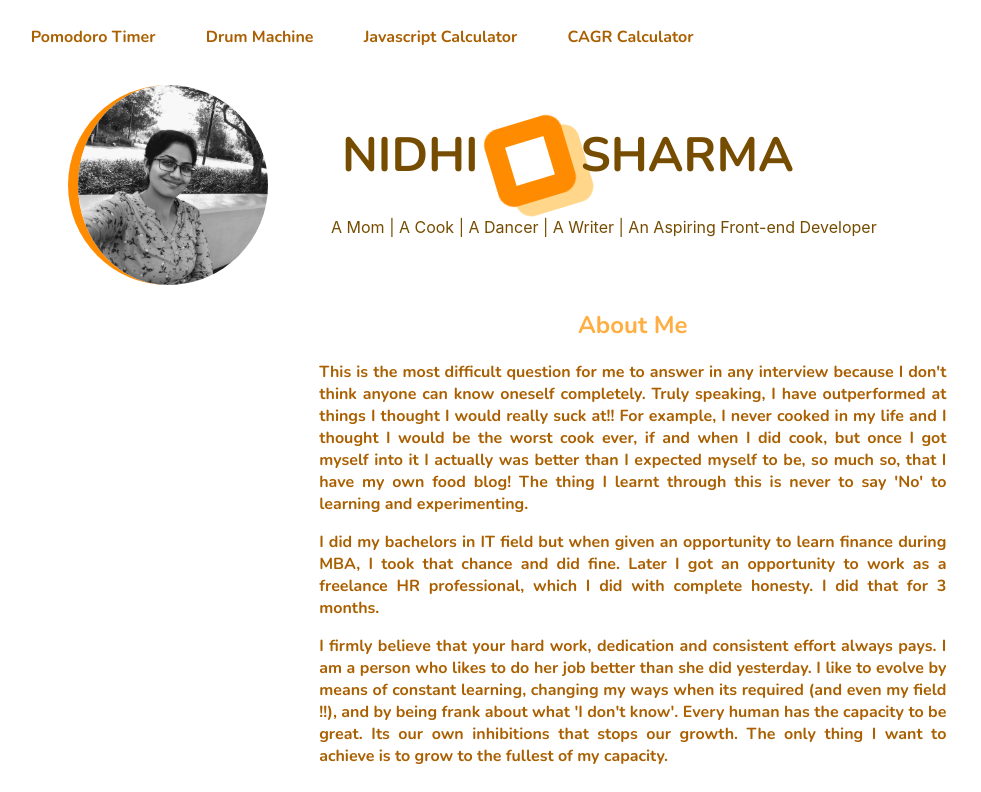
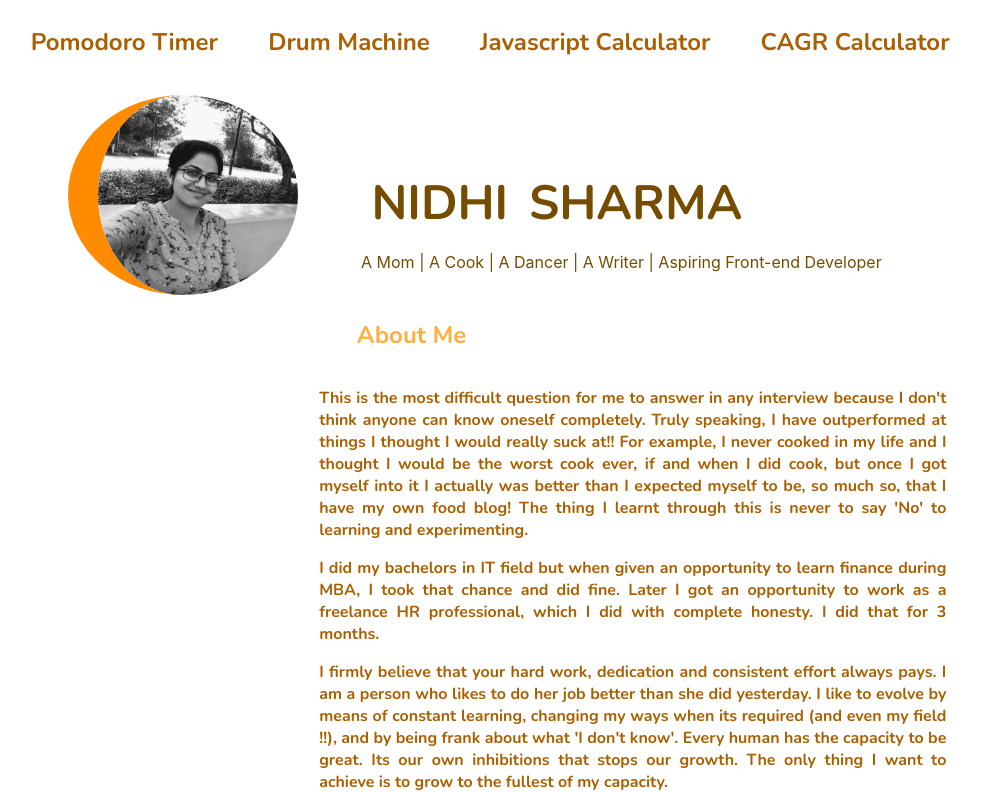
Before and after one commit to nidhidsharma08121988/nidhipsharmawebsite, a React (Create React App) app: page / in a window 1280 px wide. Shown: the top 792 px of the page, without its empty margins (20-1001 px from the left). Built offline with nearby package versions, Linux system fonts and the light colour scheme.

Commit message:
removed animation

```diff
--- a/src/App.css
+++ b/src/App.css
@@ -28,7 +28,7 @@ a {
 	text-decoration: none;
 	color: #aa6000;
 	font-family: Nunito;
-	font-size: 1rem;
+	font-size: 1.5rem;
 }
 .projName:hover {
 	/* 	animation: name duration timing-function delay iteration-count direction fill-mode play-state; */
@@ -51,9 +51,7 @@ a {
 }
 
 .name {
-
 	font-family: Nunito;
-	z-index: 1;
 	color: #754c00;
 	font-size: 3rem;
 	margin-top: 1px;
@@ -67,11 +65,12 @@ a {
 	align-content: center;
 	justify-content: center;
 	align-items: center;
-  background-color: darkorange;
-  z-index: -1;
+	text-align: center;
+  	background-color: darkorange;
+  	z-index: -1;
 	color: white;
-	width: 80px;
-	height: 80px;
+	width: 40px;
+	height: 40px;
 	box-shadow: -14px -14px #ffd68a;
 	/* 	animation: name duration timing-function delay iteration-count direction fill-mode play-state; */
 	transition-property: background;
@@ -105,7 +104,6 @@ a {
 /* BODY part from the image of Nidhi */
 
 .body {
-	margin-top: 0px;
 	display: flex;
 	flex-direction: column;
 	text-align: center;
@@ -122,14 +120,23 @@ a {
   margin-left:5%;
 }
 .imgNidhi {
-
-  border-left:10px solid darkorange;
+	box-sizing:content-box;
+  	border-left:30px solid darkorange;
 	width: 200px;
 	height: 200px;
 	border-radius: 50%;
 }
+.imgNidhi:hover{
+	border-left:none;
+	border-right:30px solid darkorange ;
+}
 
-
+.about{
+	z-index: 2;
+	position: relative ;
+	margin-bottom: 5%;
+/* important attribute position if you want z index to work */
+}
 .sub {
 	color: #754c00;
 }
@@ -139,18 +146,26 @@ a {
 }
 .subHead {
   color: #ffae42;
-  z-index:1;
+
+}
+.withLogo{
+	display: flex;
+	flex-direction: row;
 }
 .credit {
 	font-style: italic;
+	z-index:1;
+	position:relative;
 }
 .headSubHead{
   display:flex;
   flex-direction: column;
   margin-left:5%;
+  margin-top: 5%;
 }
 h2{
   text-align: center;
+  margin-left: 6%;
 }
 .allName{
   display: flex;
@@ -181,6 +196,32 @@ h2{
 		height:100px;
 	}
 	.movingBlock{
+		width:20px;
+		height:20px;
+	}
+}
+@media only screen and (min-width:830px){
+	a{
+		font-size: 1.5rem;
+	}
+	.name{
+		font-size: 3rem;
+	}
+
+	.about{
+		font-size: 1rem;
+	}
+	.credit{
+		font-size: 1rem;
+	}
+	p{
+		font-size: 1rem;
+	}
+	.imgNidhi{
+		width:200px;
+		height:200px;
+	}
+	.movingBlock{
 		width:40px;
 		height:40px;
 	}
--- a/src/DisplayBody.jsx
+++ b/src/DisplayBody.jsx
@@ -87,10 +87,19 @@ function DisplayBody() {
         <div className="body">
 
             <div className="details">
+                <div className="withLogo">
 
-                <h2 className="subHead">About Me</h2>
+                    <h2 className="subHead">About Me</h2>
+
+                </div>
                 <div className="about">{about}</div>
-                <h2 className="subHead credit">Credits</h2>
+
+                <div className="withLogo">
+
+
+                    <h2 className="subHead">Credits</h2>
+
+                </div>
                 <div className="credit">{credits}</div>
             </div>
         </div>
--- a/src/FlickeringDisplay.jsx
+++ b/src/FlickeringDisplay.jsx
@@ -1,6 +1,6 @@
 function DisplayName() {
     const source = "nidhi.jpg";
-    const sub = <p> A Mom | A Cook | A Dancer | A Writer | An Aspiring Front-end Developer </p>;
+    const sub = <p> A Mom | A Cook | A Dancer | A Writer | Aspiring Front-end Developer</p>;
 
     return (
         <div classname="all">
@@ -30,17 +30,19 @@ function DisplayName() {
                 <div className="image">
                     <img className="imgNidhi" src={source} alt="Nidhi Sharma" />
                 </div>
+
                 <div className="headSubHead">
                     <div className="allName">
                         <div className="name"> NIDHI </div>
-                        <div className="movingBlock">
-                            <div
-                                style={{ backgroundColor: "white", width: "50%", height: "50%" }}
-                            ></div>
-                        </div>
                         <div className="name"> SHARMA </div>
                     </div>
+
                     <div className="sub">{sub}</div>
+                    {/* <div className="movingBlock">
+                        <div
+                            style={{ backgroundColor: "white", width: "50%", height: "50%" }}
+                        ></div>
+                    </div> */}
                 </div>
             </div>
 
```
Also changed, not shown: 1 other file (tests, documents, lock files or other folders).
